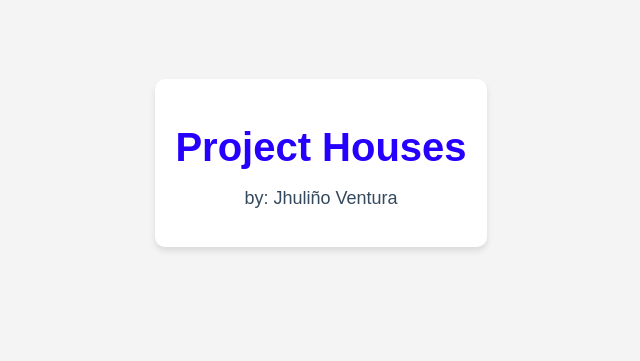
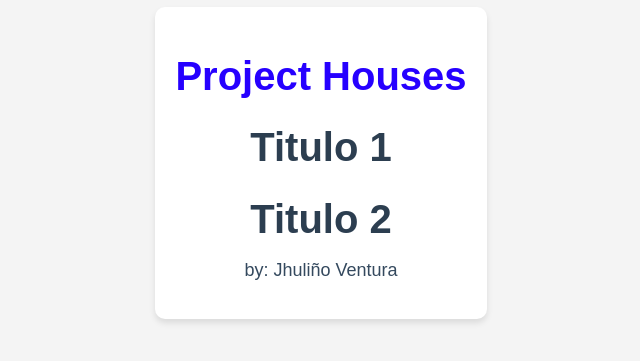
Before and after one commit to Jhuchar/HOUSES, a plain HTML site: page index.html in a window 1280 px wide. Shown: the part 237-598 px from the top of the page, without its empty margins (319-959 px from the left). Drawn offline with Linux system fonts and the light colour scheme.

Commit message:
Se agrego nuevos titulos

```diff
--- a/index.html
+++ b/index.html
@@ -9,6 +9,8 @@
 <body>
     <div class="container">
         <h1 id="title">Project Houses</h1>
+        <h1 id="title">Titulo 1</h1>
+        <h1 id="title">Titulo 2</h1>
         <p>by: Jhuliño Ventura</p>
     </div>
 
```
